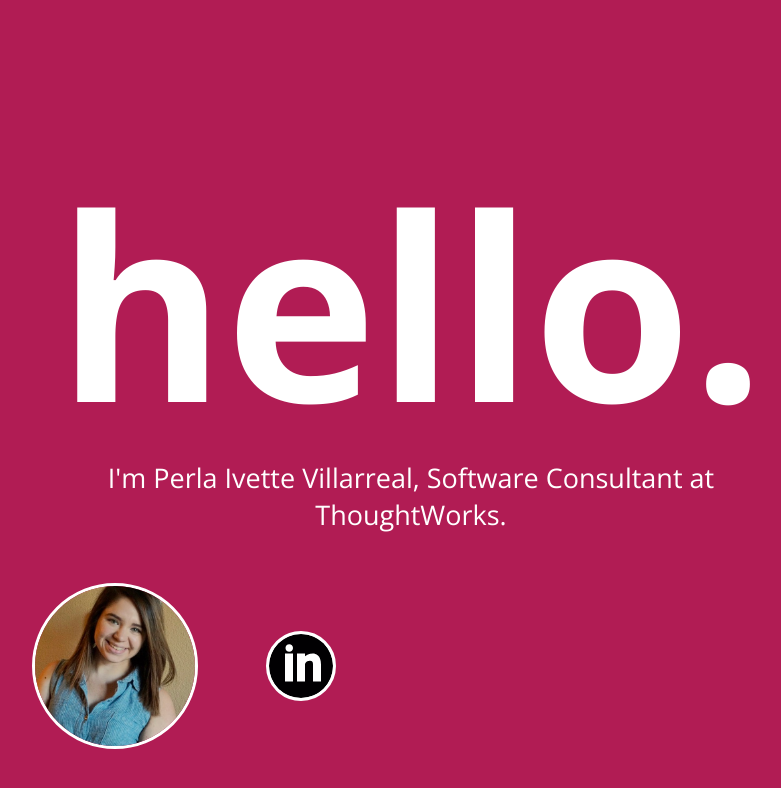
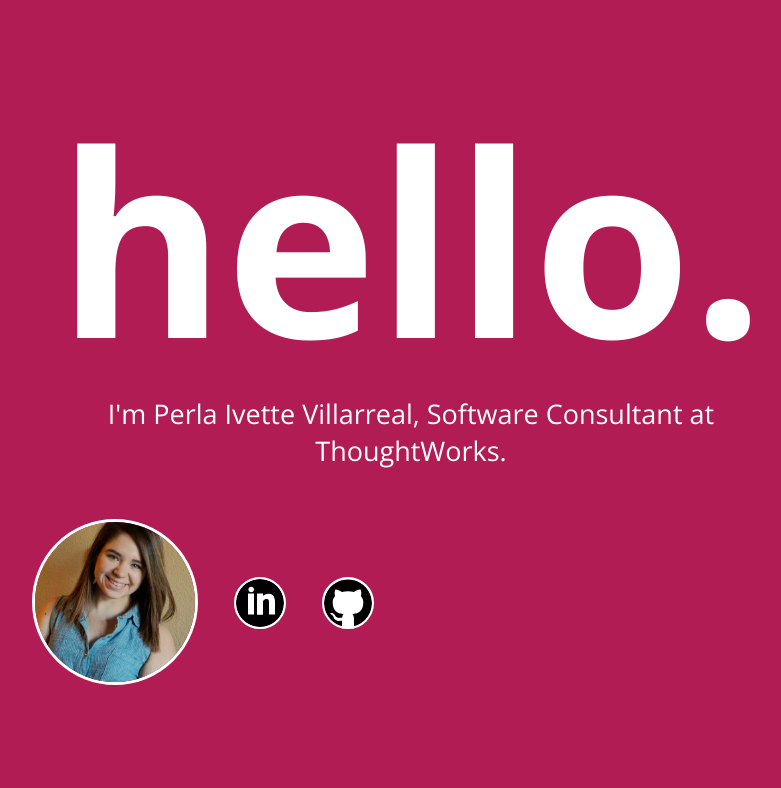
Before and after one commit to perlav/perlav.github.io, a plain HTML site: page index.html in a window 1280 px wide. Shown: the whole page, without its empty margins (229-1010 px from the left). Drawn offline with nearby package versions, Linux system fonts and the light colour scheme.

Commit message:
Added Github icon

```diff
--- a/index.html
+++ b/index.html
@@ -8,7 +8,10 @@
         <h1>hello.</h1>
         <h2> I'm Perla Ivette Villarreal, Software Consultant at ThoughtWorks.</h2>
         <img src="img/PerlaVillarreal.jpg" class="image--circular">
-        <a href = "https://www.linkedin.com/in/perla-ivette-villarreal-28231838/"><img src="img/linkedin.svg" class="image--circular icon"></a>
+        <a href = "https://www.linkedin.com/in/perla-ivette-villarreal-28231838/">
+        <img src= "img/linkedin.svg" class= "image--circular icon"></a>
+        <a href = "https://github.com/perlav">
+        <img src= "img/github.svg" class= "image--circular icon"></a>
     </div>
 
 </body>
--- a/stylesheet/index.css
+++ b/stylesheet/index.css
@@ -5,7 +5,7 @@
  background-color: #B11C54;
 }
 h1{
-	margin-top:0.5em;
+	margin-top:0.25em;
     margin-bottom:-18px;
     font-size: 16em;
 	font-weight: 700;
@@ -32,7 +32,8 @@ h2{
 .icon {
     background-color: white;
     width: auto;
-    height: 4em;
-    margin-left: 4em;
-    margin-bottom: 3em;
+    height: 3em;
+    margin-left: 2em;
+    margin-bottom: 3.5em;
+    border-width: 2px
 }
```
Also changed, not shown: img/github.svg (added).
